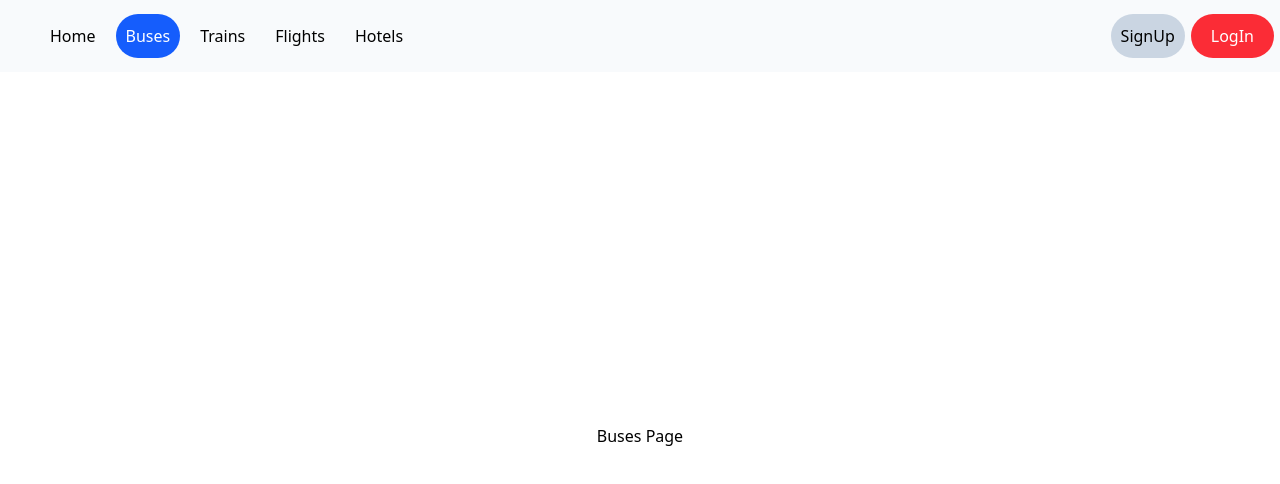
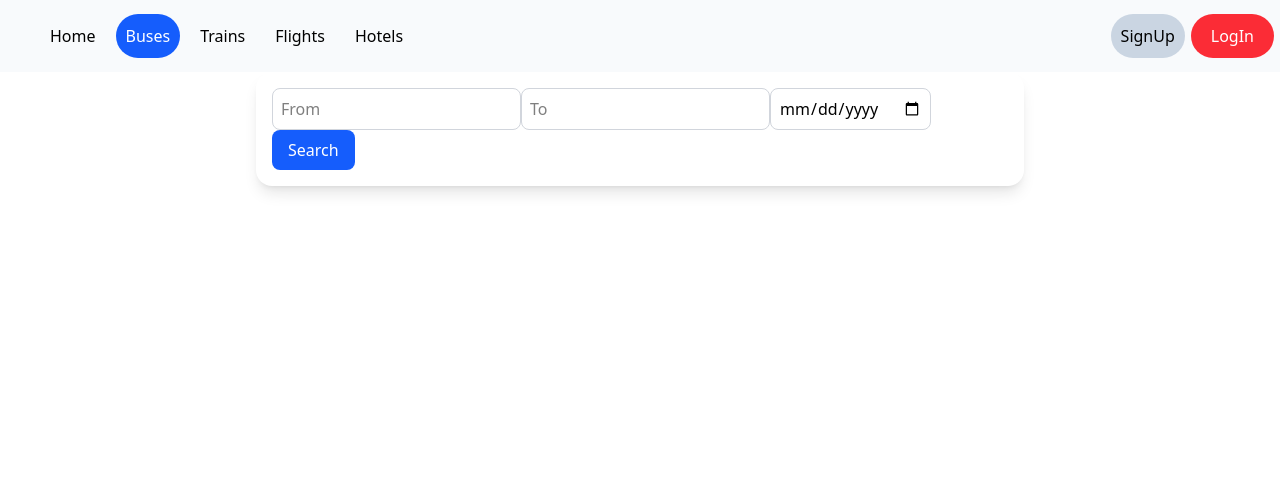
Before and after one commit to MukulPretham/TBS, a React (Vite) app in the folder client/: page /buses in a window 1280 px wide. Shown: the top 484 px of the page. Built offline with nearby package versions, Linux system fonts and the light colour scheme.

Commit message:
bus search functionality done

```diff
--- a/client/src/App.jsx
+++ b/client/src/App.jsx
@@ -4,6 +4,7 @@ import LogIn from './components/LogIn.jsx'
 import Profile from './components/Profile.jsx'
 import Buses from './components/Buses.jsx'
 import Trains from './components/Trains.jsx'
+
 import Flights from './components/Flights.jsx'
 import Hotels from './components/Hotels.jsx'
 import NavBar from './components/NavBar'
@@ -14,6 +15,7 @@ import Loading from './components/Loading'
 import 'nprogress/nprogress.css';
 import { MyContext } from './context/context.js'
 import Home from './components/Home.jsx'
+import BusBooking from './components/BusBooking.jsx'
 
 
 function App() {
@@ -26,6 +28,7 @@ function App() {
         <Routes>
     <Route path='/' element={<Home />} />
     <Route path='/buses' element={<Buses />} />
+    <Route path='/buses/booking/:_id' element={<BusBooking />} />
     <Route path='/trains' element={<Trains />} />
     <Route path='/flights' element={<Flights />} />
     <Route path='/hotels' element={<Hotels />} />
@@ -34,6 +37,7 @@ function App() {
     <Route path='/Profile' element={<Profile />} />
 </Routes>
 
+
       </MyContext.Provider>
 
     </div>
--- /dev/null
+++ b/client/src/components/BusBooking.jsx
@@ -0,0 +1,46 @@
+import React, { useEffect, useState } from 'react'
+import { useParams } from 'react-router'
+const BusBooking = () => {
+    let params = useParams();
+    console.log(params)
+    let[bus,setBus] = useState({});
+    useEffect(()=>{
+        async function FetchData() {
+            let response = await fetch(`http://localhost:3001/buses/bookings/${params["_id"]}`)
+            let Data = await response.json();
+            setBus(Data);
+        }
+        FetchData();
+    })
+  const busDetails = {
+    busNumber: 'KA-05-1234',
+    from: 'Bangalore',
+    to: 'Chennai',
+    price: '₹1200',
+    duration: '6 hours',
+    departTime: '10:00 AM',
+    availableSeats: 25,
+    totalSeats: 40
+  }
+
+  return (
+    <div className="p-6 border border-gray-300 rounded-2xl shadow-lg bg-white">
+      <h2 className="text-2xl font-bold text-gray-800 mb-6">Bus Booking Details</h2>
+      <div className="space-y-3 text-gray-700">
+        <p><span className="font-semibold">Bus No:</span>{bus._id}</p>
+        <p><span className="font-semibold">From:</span> {bus.fromAddress}</p>
+        <p><span className="font-semibold">To:</span> {bus.toAddress}</p>
+        <p><span className="font-semibold">Price:</span> {bus.fare} INR</p>
+        <p><span className="font-semibold">Duration:</span> {bus.duration} mins</p>
+        <p><span className="font-semibold">Departure Time:</span> {bus.time} IST</p>
+        <p><span className="font-semibold">Available Seats:</span> {bus.Available_Seats}</p>
+        <p><span className="font-semibold">Total Seats:</span> {bus.Total_Seats}</p>
+      </div>
+      <button className="mt-6 w-[170px] bg-blue-600 text-white py-2 rounded-lg hover:bg-blue-700 transition">
+        Book Now
+      </button>
+    </div>
+  )
+}
+
+export default BusBooking
--- a/client/src/components/Buses.jsx
+++ b/client/src/components/Buses.jsx
@@ -1,10 +1,101 @@
-import React from 'react'
+import React, { useEffect, useState } from 'react'
 import NavBar from './NavBar'
+import { useForm } from 'react-hook-form';
+import { NavLink } from 'react-router';
 const Buses = () => {
+    const [Bus, setBus] = useState([]);
+    const { register, handleSubmit, watch, formState: { errors } } = useForm();
+    useEffect(() => {
+        const savedBuses = sessionStorage.getItem('buses');
+        if (savedBuses) {
+            setBus(JSON.parse(savedBuses));
+        }
+    }, [])
+    let onSubmit = (data) => {
+        let from = data.fromAddress;
+        let to = data.toAddress;
+        let date = data.date;
+        async function FetchData() {
+
+            try {
+                let response = await fetch(`http://localhost:3001/buses?from=${data.fromAddress}&to=${data.toAddress}&date=${data.date}`,
+                    {
+                        method: "GET"
+                    }
+                )
+                let Data = await response.json();
+                console.log(Data);
+                console.log(Data);
+                setBus(Data);
+                sessionStorage.setItem('buses', JSON.stringify(Data));
+                console.log(Bus);
+            } catch (error) {
+                console.log("unexpected error occured");
+            }
+
+        }
+        FetchData();
+    }
     return (
         <>
-            <div className='h-[91vh] flex flex-col justify-center items-center'>
-                <h1>Buses Page</h1>
+            <div className='h-[91vh] flex flex-col overflow-scroll'>
+
+                <form onSubmit={handleSubmit(onSubmit)} className="sm:flex-col md:flex-row items-center gap-2 p-4 bg-white shadow-lg rounded-2xl max-w-3xl mx-auto">
+                    {errors.fromAddress && <span className='text-[14px] text-red-500'>{errors.fromAddress.message}</span>}
+                    <input
+                        {...register("fromAddress", { required: "Feild required" })}
+                        type="text"
+                        placeholder="From"
+                        className="p-2 border border-gray-300 rounded-lg focus:outline-none focus:ring-2 focus:ring-blue-500"
+                    />
+                    {errors.toAddress && <span className='text-[14px] text-red-500'>{errors.toAddress.message}</span>}
+                    <input
+                        {...register("toAddress", { required: "Feild required" })}
+                        type="text"
+                        placeholder="To"
+                        className="p-2 border border-gray-300 rounded-lg focus:outline-none focus:ring-2 focus:ring-blue-500"
+                    />
+                    {errors.date && <span className='text-[14px] text-red-500'>{errors.date.message}</span>}
+                    <input
+                        {...register("date", { required: "Feild required" })}
+                        type="date"
+                        className="p-2 border border-gray-300 rounded-lg focus:outline-none focus:ring-2 focus:ring-blue-500"
+                    />
+                    <button
+                        type="submit"
+                        className="bg-blue-600 text-white px-4 py-2 rounded-lg hover:bg-blue-700 transition"
+                    >
+                        Search
+                    </button>
+                </form>
+
+
+
+                {Bus.map(bus => <div className="h-[200px] bg-white shadow-md rounded-lg p-4 border border-gray-300 flex flex-col justify-between">
+                    <div className="space-y-1">
+                        <h2 className="text-lg font-semibold text-gray-800">
+                            From: <span className="text-blue-600">{bus.fromAddress}</span>
+                        </h2>
+                        <h2 className="text-lg font-semibold text-gray-800">
+                            To: <span className="text-green-600">{bus.toAddress}</span>
+                        </h2>
+                    </div>
+                    <div className="space-y-1">
+                        <p className="text-sm text-gray-700">
+                            Departure Time: <span className="font-medium">{bus.time}</span>
+                        </p>
+                        <p className="text-sm text-gray-700">
+                            Price: <span className="font-medium">₹{bus.fare}</span>
+                        </p>
+                    </div>
+                    <NavLink to={`booking/${bus._id}`}>
+                        <button className="w-[150px] mt-2 py-2 bg-blue-600 text-white font-medium rounded-md hover:bg-blue-700 transition">
+                            Book Now
+                        </button>
+                    </NavLink>
+                </div>)}
+
+
             </div>
         </>
     )
```
Lines whose indentation alone changed are shown as unchanged.
